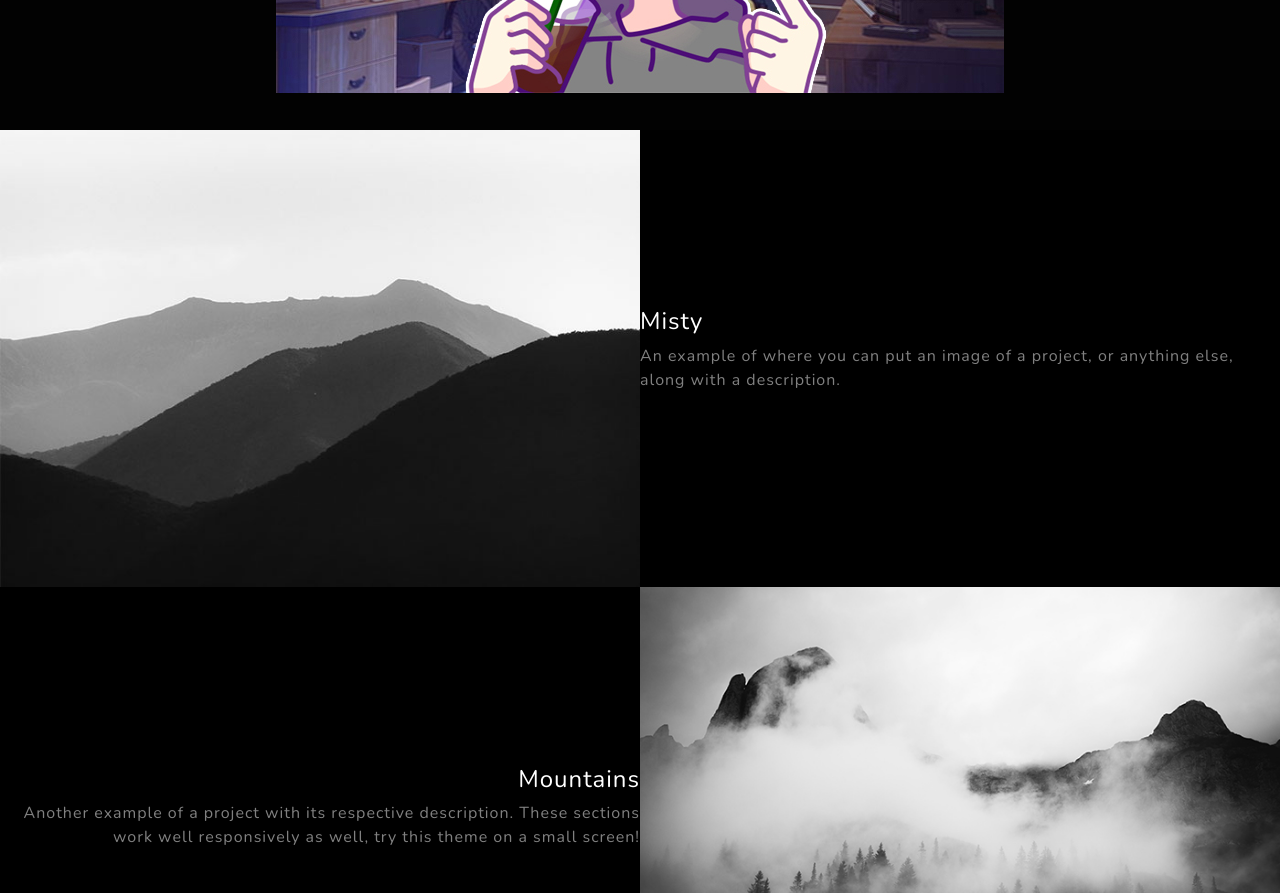
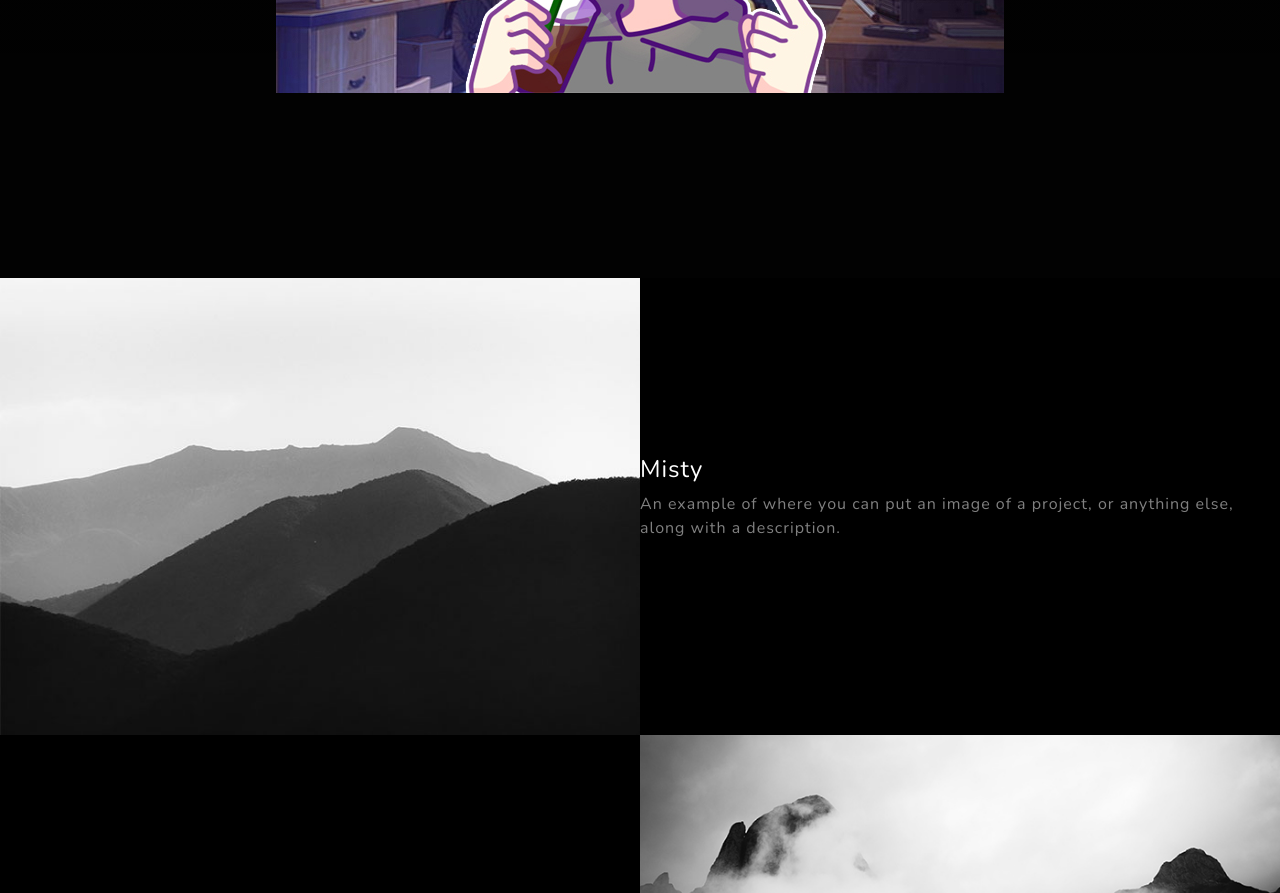
Before and after one commit to wngh143/wngh143.github.io, a plain HTML site: page index.html in a window 1280 px wide. Shown: the part 3820-4713 px from the top of the page. Drawn offline with nearby package versions, Linux system fonts and the light colour scheme.

Commit message:
Add files via upload

```diff
--- a/index.html
+++ b/index.html
@@ -123,16 +123,24 @@
 <font color="#ffffff">[Before] Counter Strike Source 'Human's DeathRun Server' Sub-Manager</font>
 
 <font color="#ffffff">[현] 러스트 모드서버 총어드민</font>
-<font color="#ffffff">　　[Now] Rust Modded Server Manager</font>
+<font color="#ffffff">　[Now] Rust Modded Server Manager</font>
 
 <font color="#ffffff">[현] 아르마3 서울라이프 총어드민</font>
-<font color="#ffffff">　　　　[Now] Arma3 Addon Seoul Life Owner</font>
+<font color="#ffffff">　　　　　　[Now] Arma3 Addon Seoul Life Owner</font>
 </pre>
 						</p>
                     </div>
                 </div>
                 <img class="img-fluid" src="assets/img/2.jpg" alt="" />
             </div>
+			<pre>
+			</pre>
+			<pre>
+			</pre>
+			<pre>
+			</pre>
+			<pre>
+			</pre>
 			<pre>
 			</pre>
                 <!-- Project One Row-->
```
